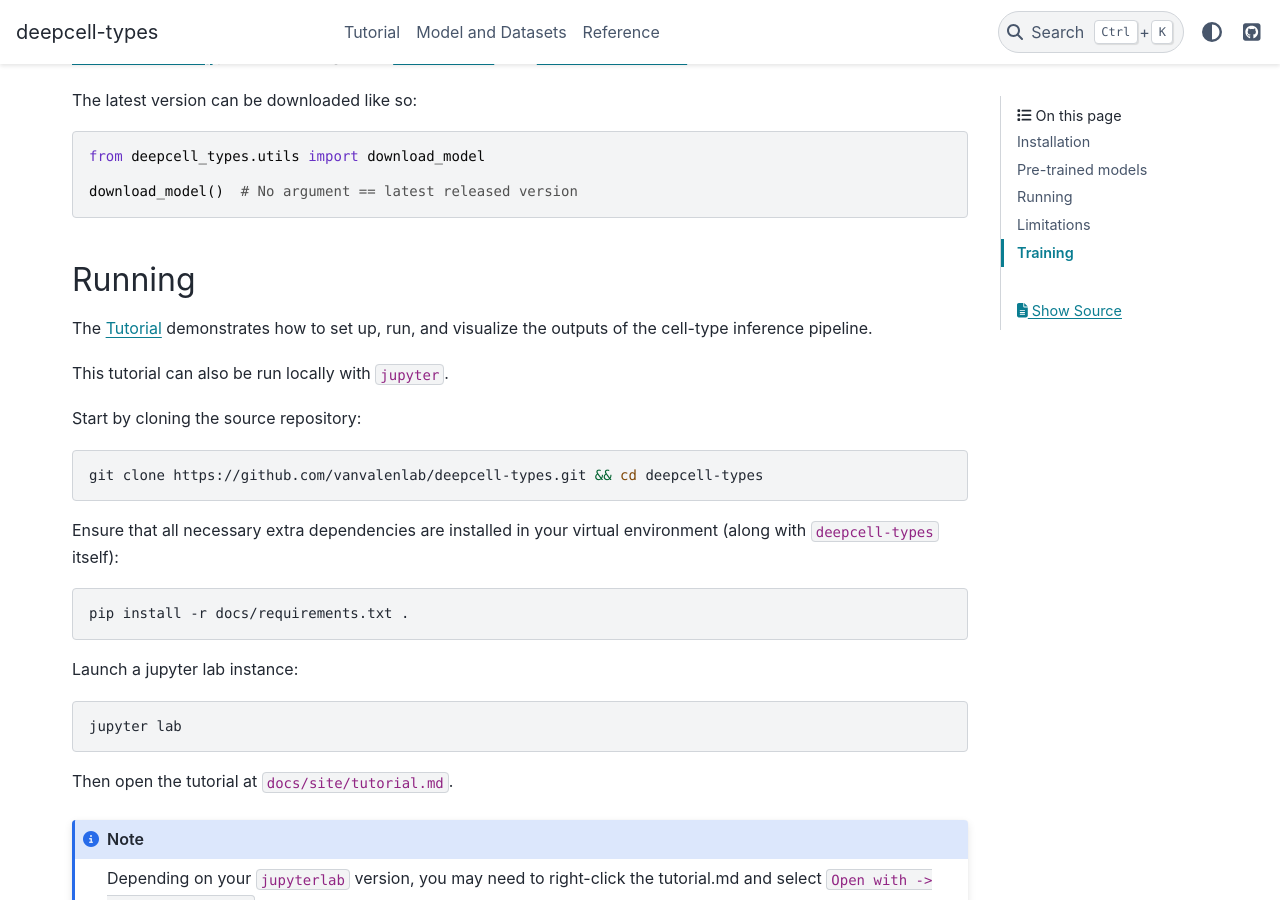
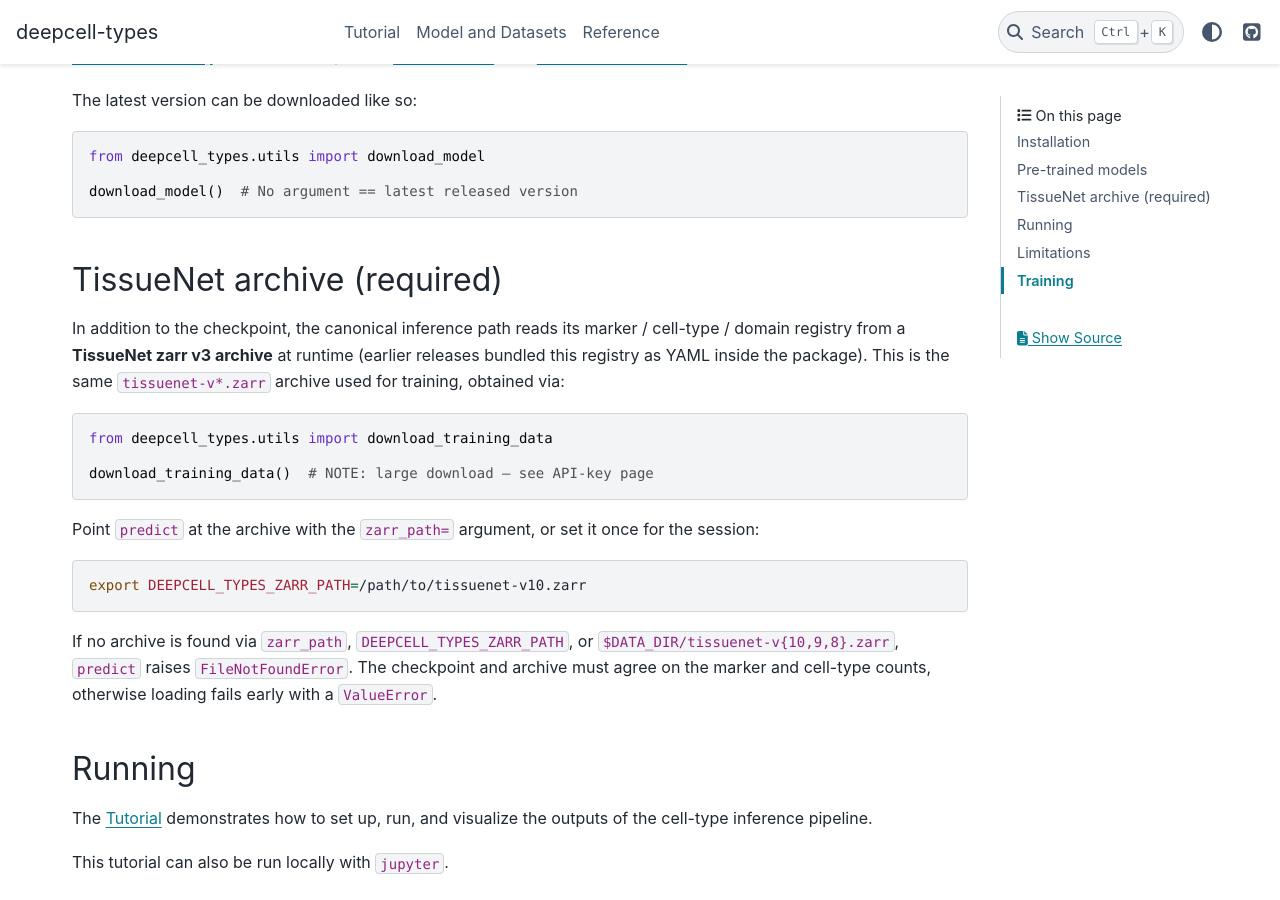
Before and after one commit to vanvalenlab/deepcell-types, a Sphinx documentation site: the page built from docs/index.md, in a window 1280 px wide and 900 px high, scrolled down 630 px. Built offline with Sphinx 7.4.7 and the PyData theme 0.15.4, drawn with Linux system fonts in a browser that asks for light colours.

Commit message:
docs(inference): document TissueNet archive requirement + abstention default
Clarify how to run the canonical inference pipeline relative to the
upstream/self-contained flow:

- index.md: add a "TissueNet archive (required)" section — the registry
  is now read from a tissuenet-v*.zarr archive (was bundled YAML), via
  zarr_path= / DEEPCELL_TYPES_ZARR_PATH, with the FileNotFoundError /
  ValueError failure modes spelled out.
- tutorial.md: note the on-by-default low-confidence abstention
  (ct_abstention_k=0.2 -> "Unknown"), how to disable it (=0) for raw
  argmax labels, and the return_probabilities / PredictionResult option.
- CHANGELOG.md: record the abstention default as a breaking change.
- preprocessing.py: convert preprocess_fov docstring to NumPy style so
  numpydoc renders it cleanly (clears the sphinx -W warning).

Co-Authored-By: Claude Opus 4.8 (1M context) <noreply@anthropic.com>

````diff
--- a/docs/index.md
+++ b/docs/index.md
@@ -33,6 +33,31 @@ from deepcell_types.utils import download_model
 
 download_model()  # No argument == latest released version
 ```
+
+## TissueNet archive (required)
+
+In addition to the checkpoint, the canonical inference path reads its
+marker / cell-type / domain registry from a **TissueNet zarr v3 archive** at
+runtime (earlier releases bundled this registry as YAML inside the package).
+This is the same `tissuenet-v*.zarr` archive used for training, obtained via:
+
+```python
+from deepcell_types.utils import download_training_data
+
+download_training_data()  # NOTE: large download — see API-key page
+```
+
+Point `predict` at the archive with the `zarr_path=` argument, or set it once
+for the session:
+
+```bash
+export DEEPCELL_TYPES_ZARR_PATH=/path/to/tissuenet-v10.zarr
+```
+
+If no archive is found via `zarr_path`, `DEEPCELL_TYPES_ZARR_PATH`, or
+`$DATA_DIR/tissuenet-v{10,9,8}.zarr`, `predict` raises `FileNotFoundError`.
+The checkpoint and archive must agree on the marker and cell-type counts,
+otherwise loading fails early with a `ValueError`.
 
 ## Running
 
````
Also changed, not shown: CHANGELOG.md (+9 -0 lines), docs/site/tutorial.md (+22 -1 lines), 1 other file.
